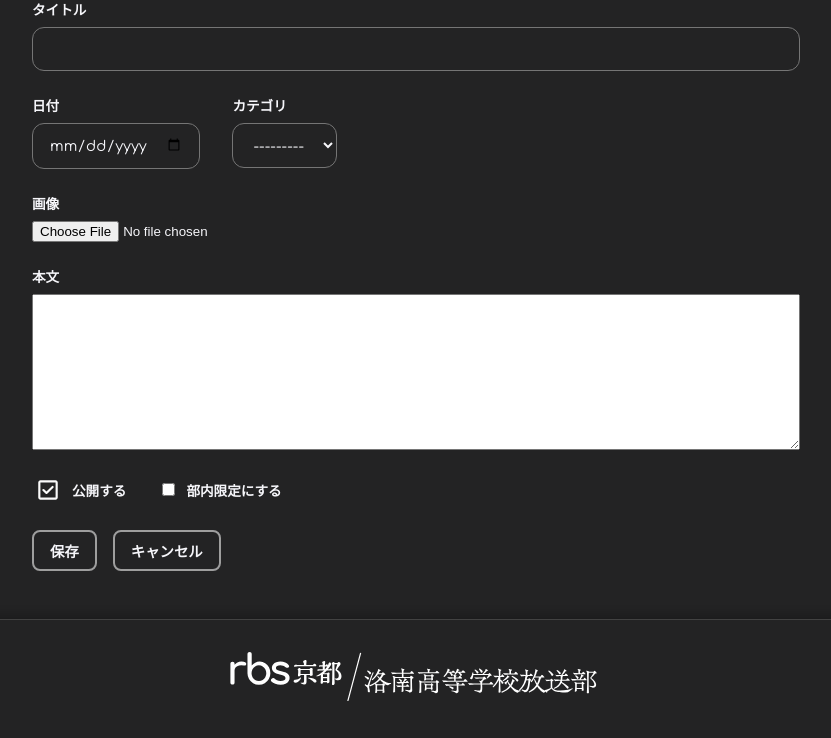
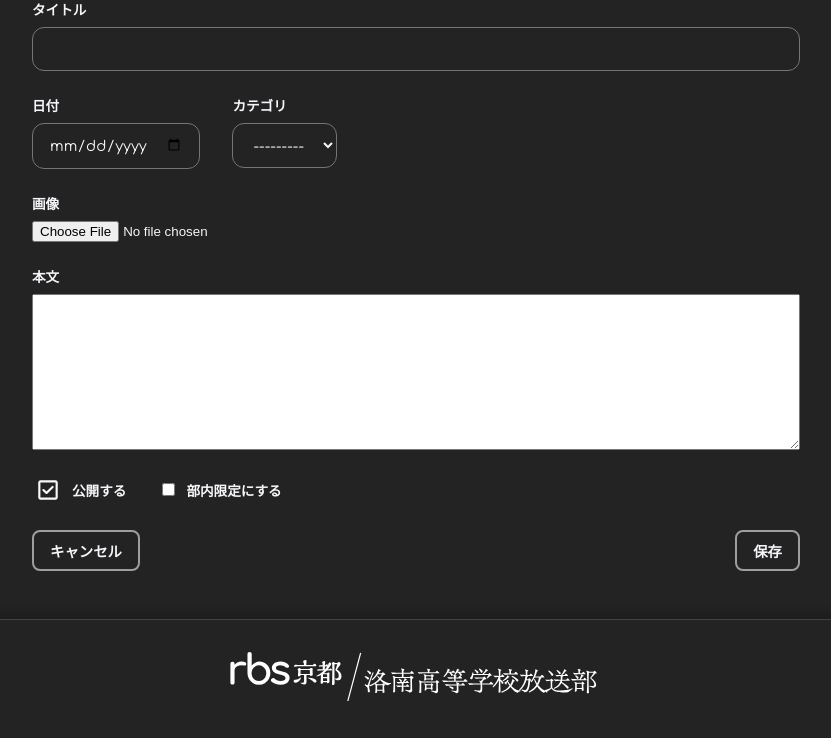
Before and after one commit to rbs-kyoto/rbs-kyoto, a Django app: page /news/create/ in a window 1280 px wide. Shown: the part 244-982 px from the top of the page, without its empty margins (224-1055 px from the left). Run offline with Django 5.2, Linux system fonts and the light colour scheme; the visitor is signed in with stand-in values (Sample User, id 1); data that the repository does not hold is empty; some libraries are stand-ins or nearby versions; some web fonts are replaced.

Commit message:
Move the News form save button to the right
Matches the same fix applied to the manual vault's form during
review (PR #14) — cancel on the left, save on the right.

```diff
--- a/static/main/css/form.css
+++ b/static/main/css/form.css
@@ -56,7 +56,7 @@
 
 .site-form__footer {
     display: flex;
-    gap: 1rem;
+    justify-content: space-between;
 }
 
 .site-form__errors {
--- a/templates/main/news_form.html
+++ b/templates/main/news_form.html
@@ -69,12 +69,12 @@
         </div>
 
         <div class="site-form__footer">
-            <button class="common-style" type="submit">保存</button>
             {% if news %}
             <a class="common-style" href="{% url 'main:news_detail' news.pk %}">キャンセル</a>
             {% else %}
             <a class="common-style" href="{% url 'main:news_all' %}">キャンセル</a>
             {% endif %}
+            <button class="common-style" type="submit">保存</button>
         </div>
     </form>
 </section>
```
